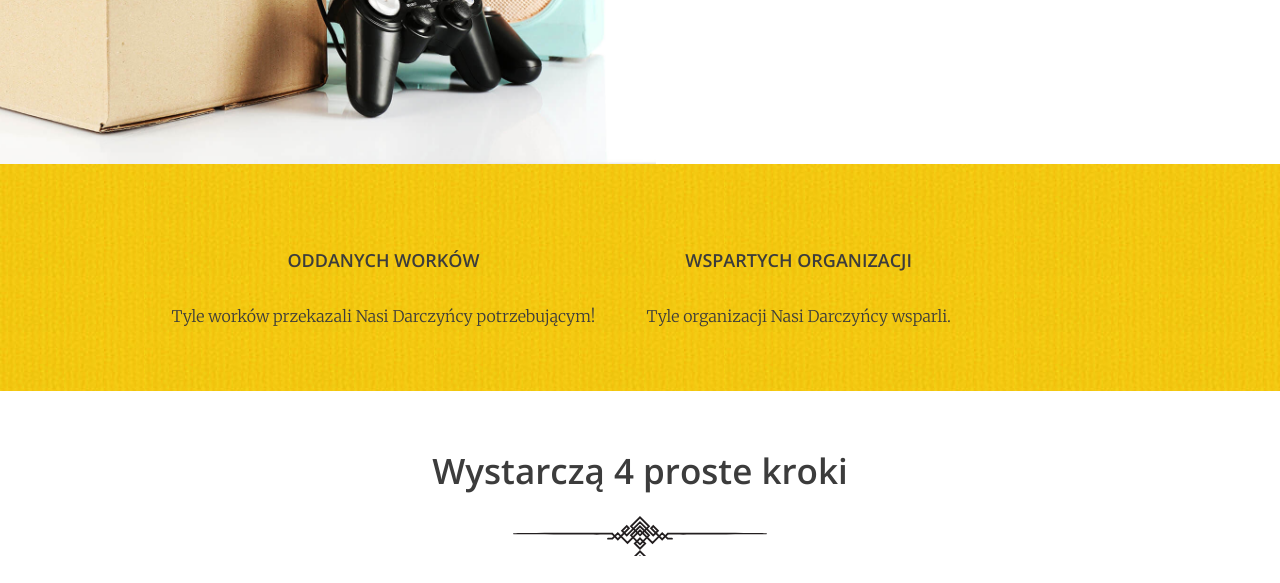
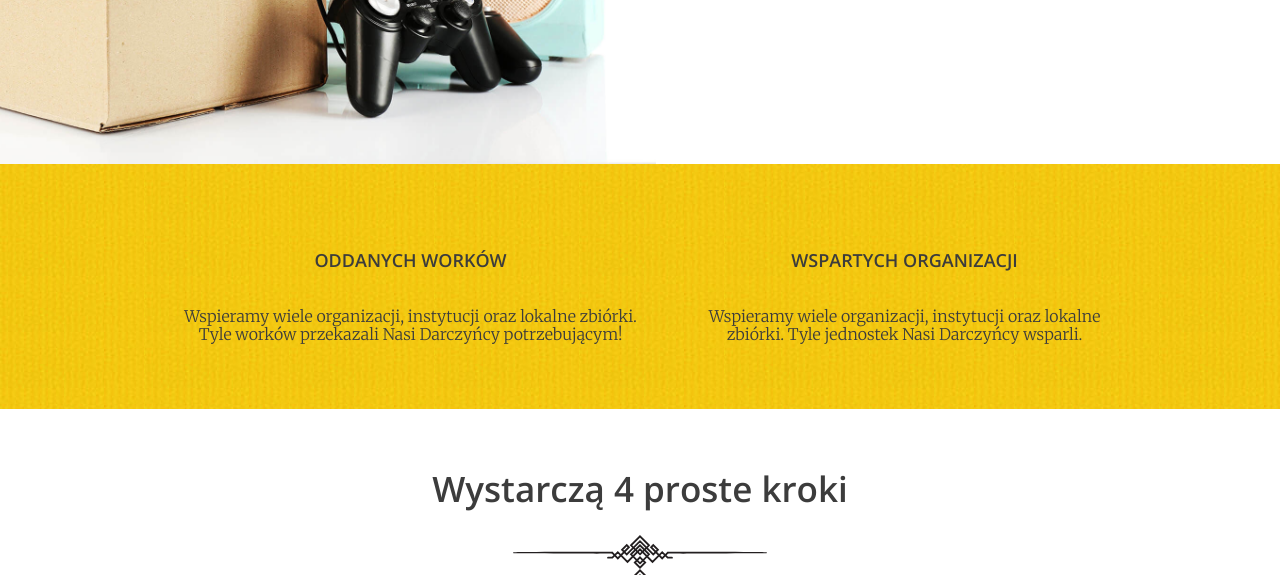
Before and after one commit to TeresaB-M/charity_donation_app, a Django app: template charity_donation_app/templates/index.html in a window 1280 px wide. Shown: the part 636-1219 px from the top of the page. Run offline with Django 4.2, Linux system fonts and the light colour scheme; the template is opened without the code that fills it, so the values that code supplies are empty.

Commit message:
correct forms

```diff
--- a/charity_donation_app/templates/index.html
+++ b/charity_donation_app/templates/index.html
@@ -16,19 +16,22 @@
 {% endblock %}
 
 {% block content %}
-     <section id="stats" class="stats">
+
+    <section id="stats" class="stats">
       <div class="container container--85">
         <div class="stats--item">
           <em>{{total.quantity__sum}}</em>
           <h3>Oddanych worków</h3>
-          <p>Tyle worków przekazali Nasi Darczyńcy potrzebującym!</p>
+          <p> Wspieramy wiele organizacji, instytucji oraz lokalne zbiórki. Tyle worków przekazali Nasi Darczyńcy potrzebującym!
+              </p>
         </div>
 
         <div class="stats--item">
           <em>{{counter_institution}}</em>
           <h3>Wspartych organizacji</h3>
-          <p>Tyle organizacji Nasi Darczyńcy wsparli.</p>
+          <p>Wspieramy wiele organizacji, instytucji oraz lokalne zbiórki. Tyle jednostek Nasi Darczyńcy wsparli.</p>
         </div>
+
       </div>
     </section>
 
--- a/charity_donation_app/templates/profile.html
+++ b/charity_donation_app/templates/profile.html
@@ -84,3 +84,4 @@ table td, table th, table tr{
     </section>
 
 {% endblock %}
+{% block footer %}{% include 'footer-styles.html' %}{% endblock %}
```
